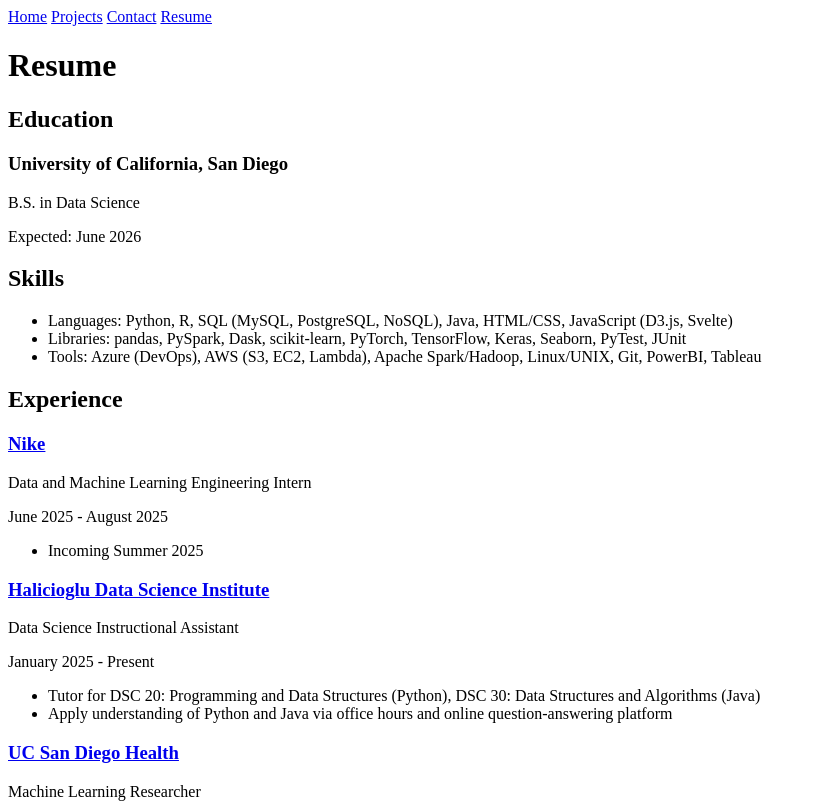
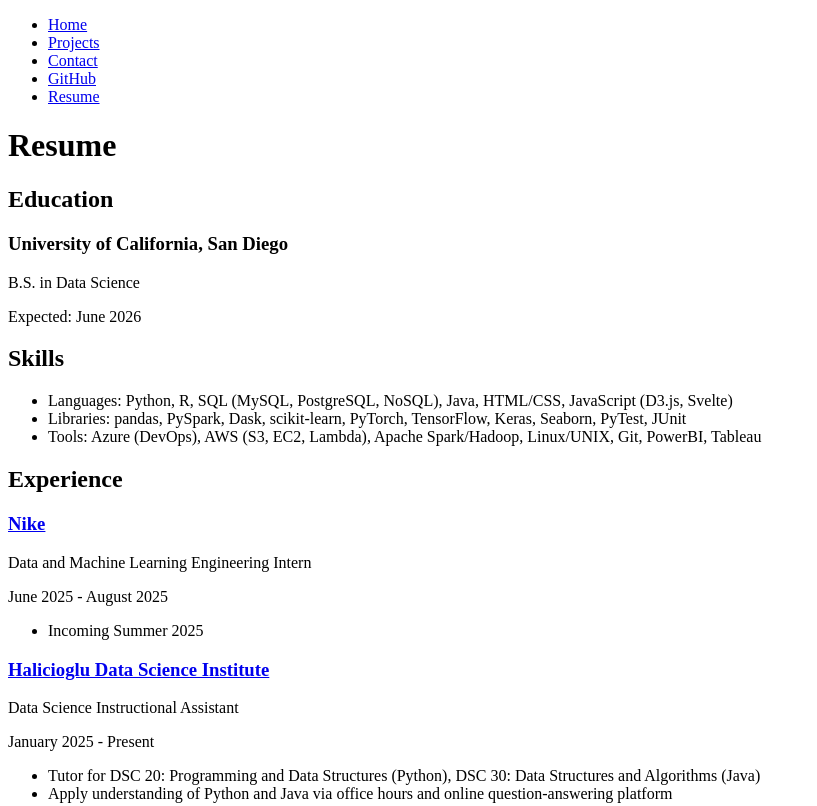
Before and after one commit to suchitbhayani/suchitbhayani.github.io, a plain HTML site: page resume/index.html in a window 1280 px wide. Shown: the top 806 px of the page, without its empty margins (0-817 px from the left). Drawn offline with Linux system fonts and the light colour scheme.

Commit message:
nav updated
-github link added
-converted to bullet points

```diff
--- a/resume/index.html
+++ b/resume/index.html
@@ -7,11 +7,15 @@
 </head>
 <body>
     <nav>
-        <a href="../index.html">Home</a>
-        <a href="../projects/index.html">Projects</a>
-        <a href="../contact/index.html">Contact</a>
-        <a href="index.html">Resume</a>
+        <ul>
+            <li><a href="../index.html">Home</a></li>
+            <li><a href="../projects/index.html">Projects</a></li>
+            <li><a href="../contact/index.html">Contact</a></li>
+            <li><a href="https://github.com/suchitbhayani" target="_blank">GitHub</a></li>
+            <li><a href="index.html">Resume</a></li>
+        </ul>
     </nav>
+
 
     <h1>Resume</h1>
 
```
Also changed, not shown: contact/index.html (+8 -4 lines), index.html (+7 -4 lines), projects/index.html (+8 -4 lines).
